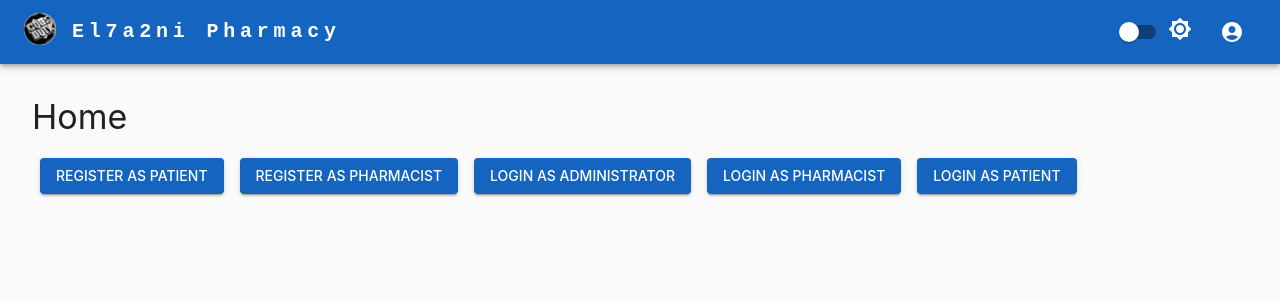
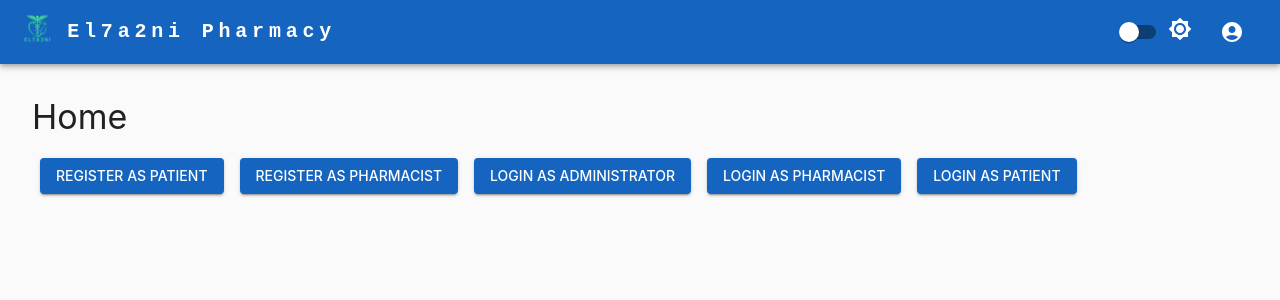
Before and after one commit to advanced-computer-lab-2023/Code-of-Duty2-Pharmacy, a React (Vite) app in the folder client/: page / in a window 1280 px wide. Shown: the top 300 px of the page. Built offline with nearby package versions, Linux system fonts and the light colour scheme; no server answers.

Commit message:
Add el7a2ni logo to navbar

```diff
--- a/client/src/components/Navbar.tsx
+++ b/client/src/components/Navbar.tsx
@@ -12,7 +12,7 @@ import {
 import { Brightness4, Brightness7, AccountCircle } from "@mui/icons-material";
 import { Link as RouterLink } from "react-router-dom";
 
-import logoicon from "../assets/logo.png";
+import el7a2niLogo from "../assets/el7a2ni_logo.png";
 
 interface NavbarProps {
   darkMode: boolean;
@@ -25,7 +25,7 @@ const Navbar: React.FC<NavbarProps> = ({ darkMode, handleThemeChange }) => {
       <Toolbar>
         <Link component={RouterLink} to="/">
           <img
-            src={logoicon}
+            src={el7a2niLogo}
             alt="Logo"
             style={{ height: "2rem", paddingRight: "1rem" }}
           />
```
Also changed, not shown: client/src/assets/el7a2ni_logo.png (added).
